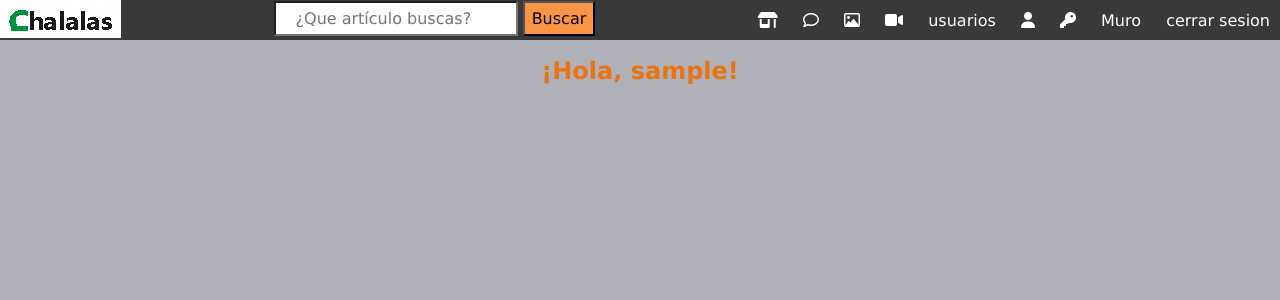
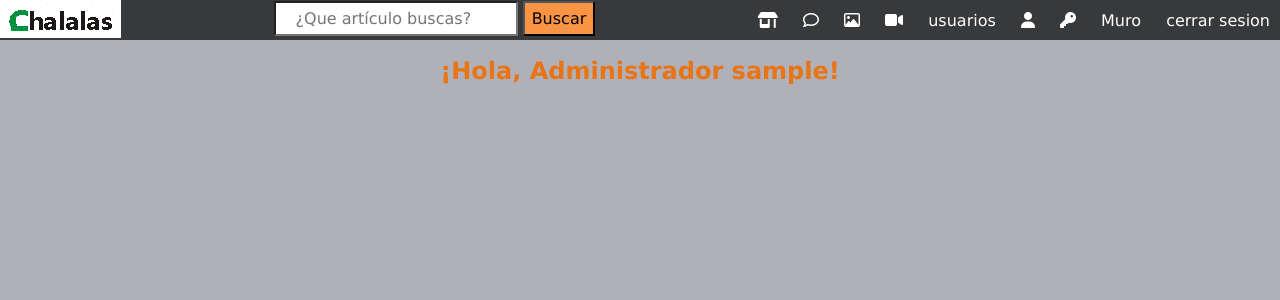
Before and after one commit to YanniCastle/chalalas, a PHP site: page /curso_php/usuarios_registrados1.php in a window 1280 px wide. Shown: the top 300 px of the page. Run offline with PHP 8.4, Linux system fonts and the light colour scheme; the visitor is signed in with stand-in values (Sample User, id 1); a stand-in replaces the project's code that opens the database connection; some libraries are stand-ins or nearby versions.

Commit message:
usuarios_registrados1 adm

```diff
--- a/usuarios_registrados1.php
+++ b/usuarios_registrados1.php
@@ -53,7 +53,7 @@
   }
   include 'config.php';
 
-  echo "<br/><br/><br/><h2>¡Hola, " . $_SESSION["usuario"] . "!<br></h2>";
+  echo "<br/><br/><br/><h2>¡Hola, Administrador " . $_SESSION["usuario"] . "!<br></h2>";
 
   if (isset($_GET['enviar'])) {
     $busqueda = $_GET['busqueda'];
```
